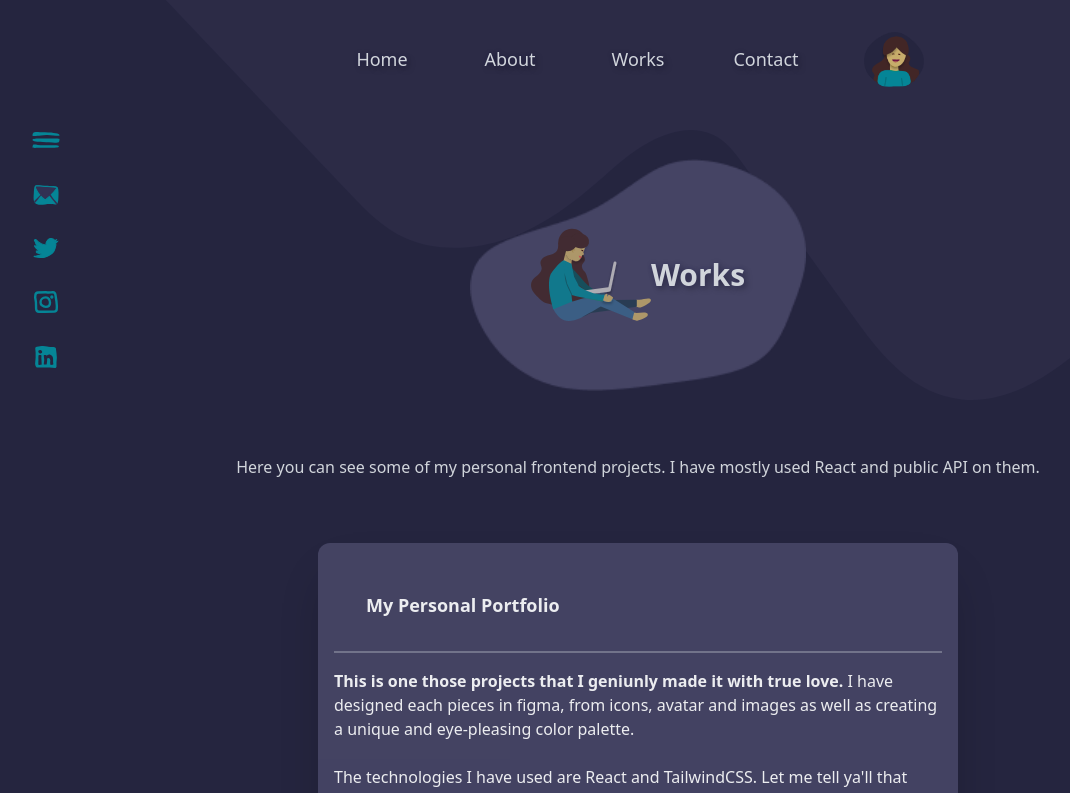
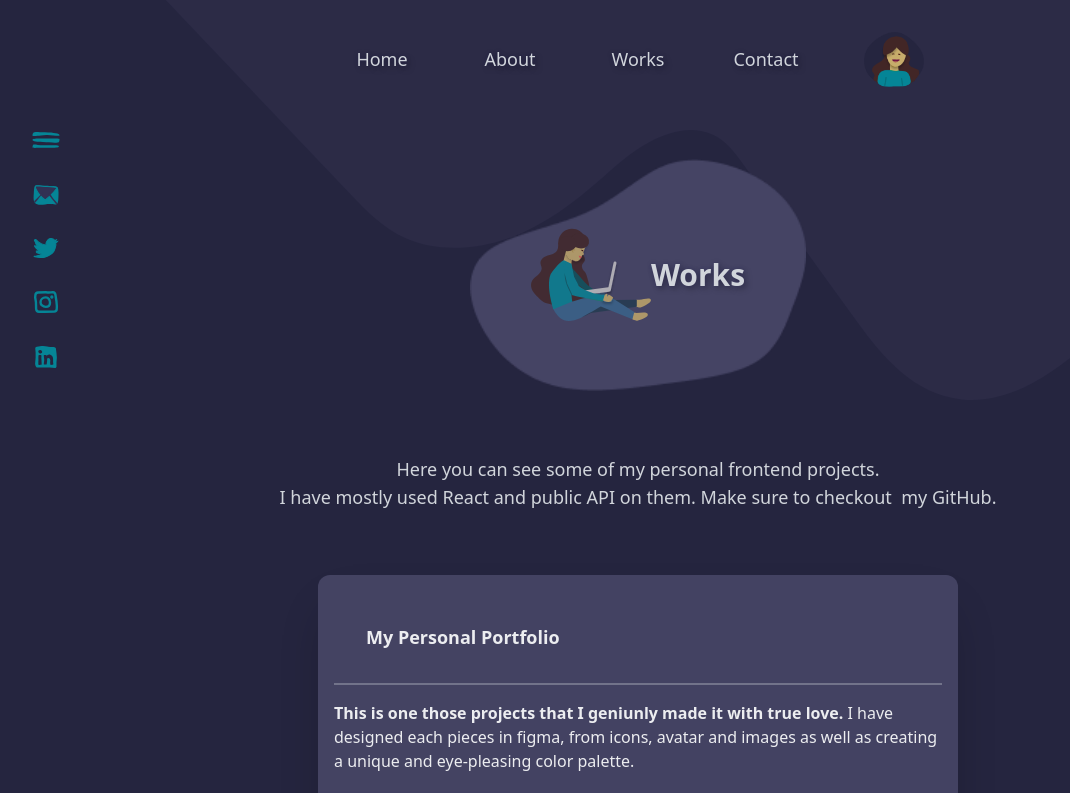
Before and after one commit to fojanb/Fojan-Portfolio, a React (Create React App) app: page /works in a window 1280 px wide. Shown: the top 793 px of the page, without its empty margins (2-1072 px from the left). Built offline with nearby package versions, Linux system fonts and the light colour scheme.

Commit message:
Updating Works Component with Some New Infos

```diff
--- a/src/components/Works/Works.js
+++ b/src/components/Works/Works.js
@@ -9,9 +9,15 @@ const Works = () => {
         </span>
         <span className="text-shadow-lg">Works</span>
       </p>
-      <p className="flex text-left items-center justify-center m-auto text-gray-300 px-14 py-8 relative z-40">
-        Here you can see some of my personal frontend projects. I have mostly
-        used React and public API on them.
+      <p className="flex flex-col text-left items-center justify-center text-lg m-auto text-gray-300 px-14 py-8 relative z-40">
+        <div>Here you can see some of my personal frontend projects.</div>
+        <div>
+          I have mostly used React and public API on them. Make sure to checkout{" "}
+          <a href="https://github.com/fojanb" target="_blank">
+            &nbsp;my GitHub
+          </a>
+          .
+        </div>
       </p>
       <div className="grid grid-rows-1 grid-cols-1 gap-8 text-gray-100 w-1/2  m-auto py-8 lg:w-3/4 md:grid-cols-1 md:w-1/2 galaxy:w-3/4 sm:grid-cols-1 sm:gap-4 ">
         <div className="flex items-center justify-center ">
```
